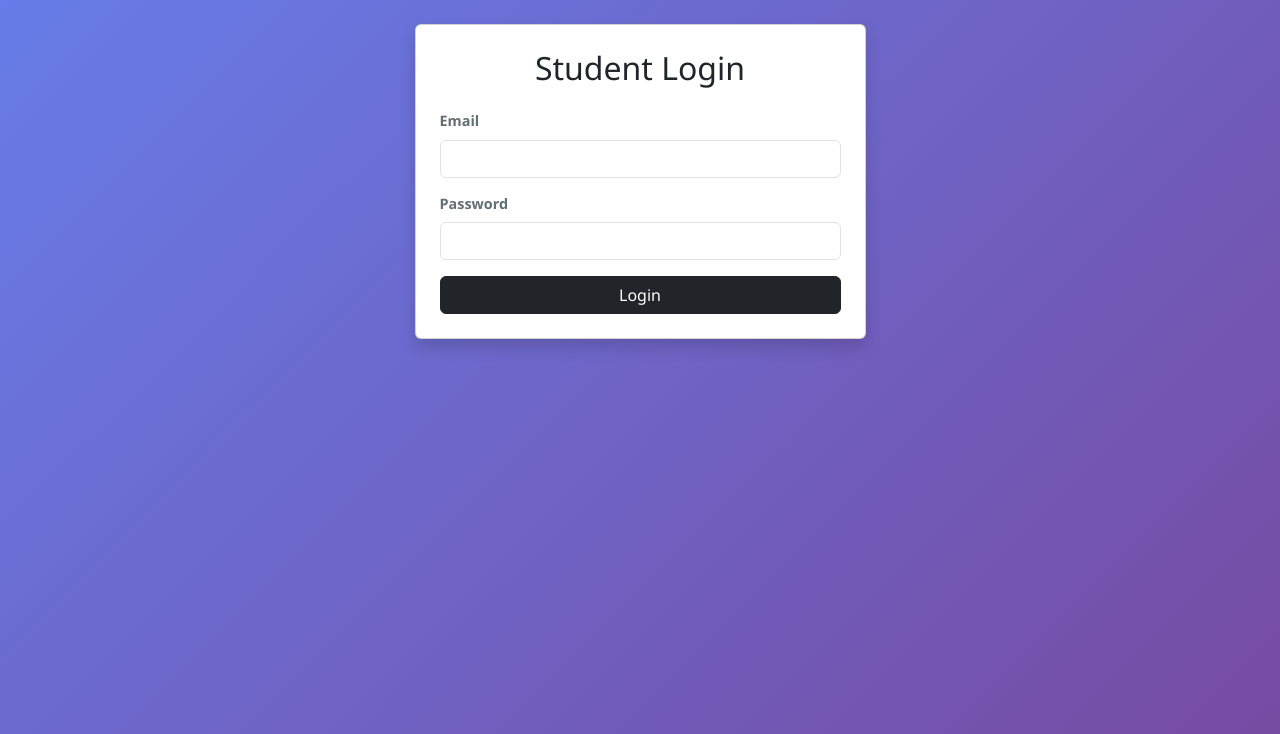
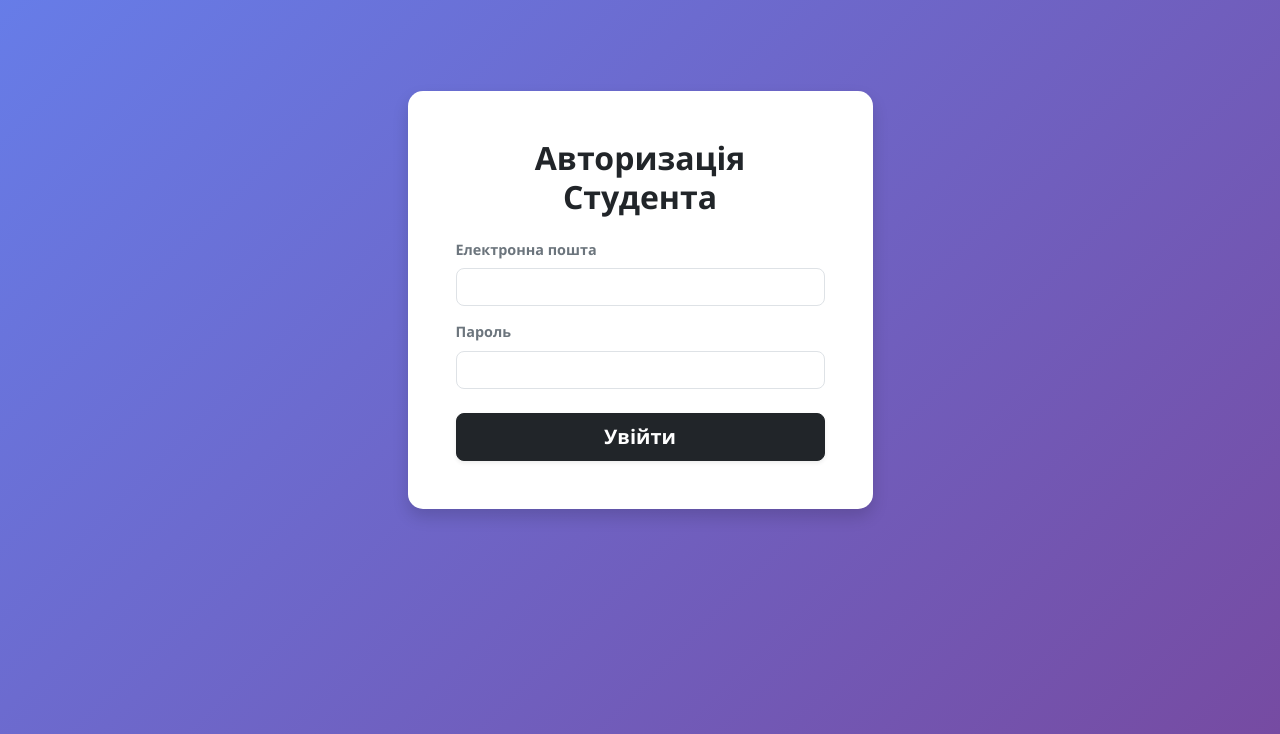
Before and after one commit to Goynadot/Extracurricular-activities, a Flask app: page /login in a window 1280 px wide. Shown: the part 66-800 px from the top of the page. Run offline with Flask 3, Linux system fonts and the light colour scheme.

Commit message:
Update login.html

```diff
--- a/static/templates/login.html
+++ b/static/templates/login.html
@@ -1,35 +1,34 @@
 {% extends 'base.html' %}
 
 {% block title %}
-Login
+{{ text['login'] }} — {{ text['brand'] }}
 {% endblock %}
 
 {% block content %}
+<div class="d-flex justify-content-center align-items-center" style="min-height: 75vh;">
+    <div class="col-md-5 mb-5">
 
-<div class="row justify-content-center">
-    <div class="col-md-5">
+        <div class="card shadow border-0" style="border-radius: 15px; background-color: #ffffff;">
+            <div class="card-body p-4 p-sm-5">
 
-        <div class="card shadow">
-            <div class="card-body p-4">
-
-                <h2 class="text-center mb-4">
-                    Student Login
+                <h2 class="text-center mb-4 fw-bold text-dark">
+                    {{ text['login_header'] }}
                 </h2>
 
                 <form method="POST">
 
                     <div class="mb-3">
-                        <label class="form-label">Email</label>
-                        <input type="email" name="email" class="form-control" required>
+                        <label class="form-label text-secondary fw-semibold">{{ text['label_email'] }}</label>
+                        <input type="email" name="email" class="form-control text-dark border" style="border-radius: 8px;" required>
                     </div>
 
-                    <div class="mb-3">
-                        <label class="form-label">Password</label>
-                        <input type="password" name="password" class="form-control" required>
+                    <div class="mb-4">
+                        <label class="form-label text-secondary fw-semibold">{{ text['label_password'] }}</label>
+                        <input type="password" name="password" class="form-control text-dark border" style="border-radius: 8px;" required>
                     </div>
 
-                    <button type="submit" class="btn btn-dark w-100">
-                        Login
+                    <button type="submit" class="btn btn-dark btn-lg w-100 fw-bold shadow-sm" style="border-radius: 8px; background-color: #212529;">
+                        {{ text['btn_login_submit'] }}
                     </button>
 
                 </form>
@@ -39,5 +38,4 @@ Login
 
     </div>
 </div>
-
 {% endblock %}
```
